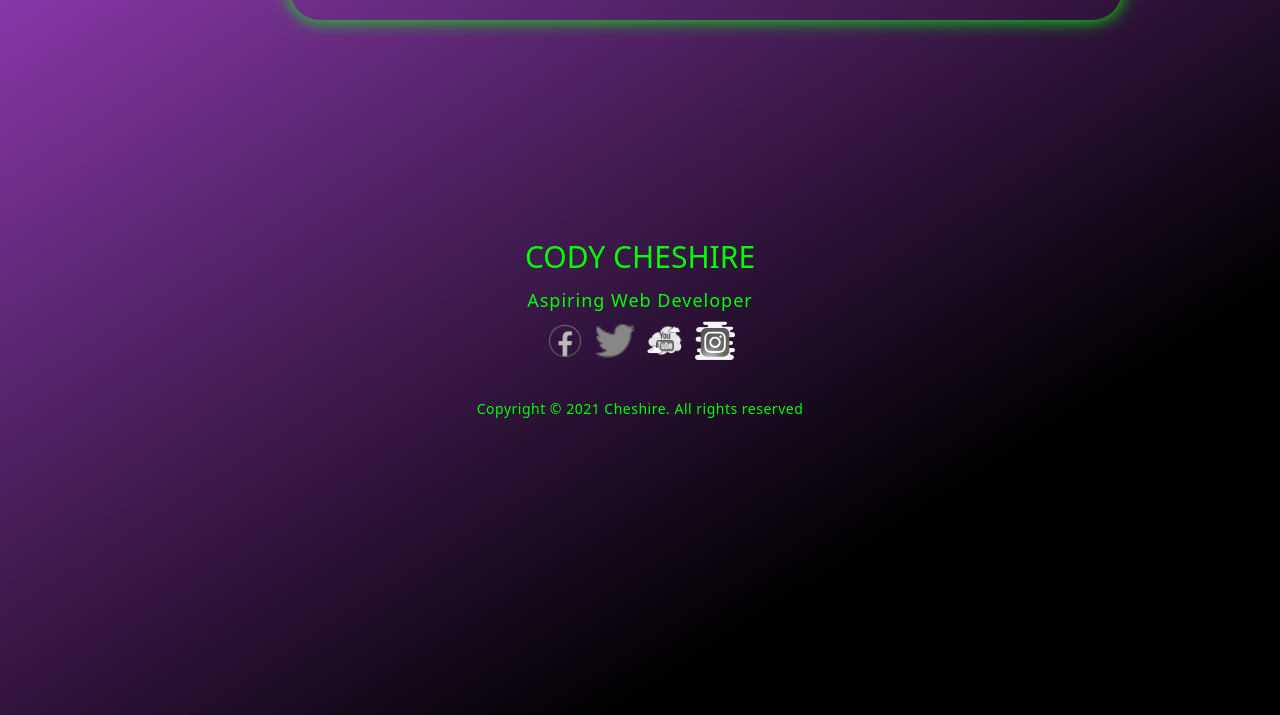
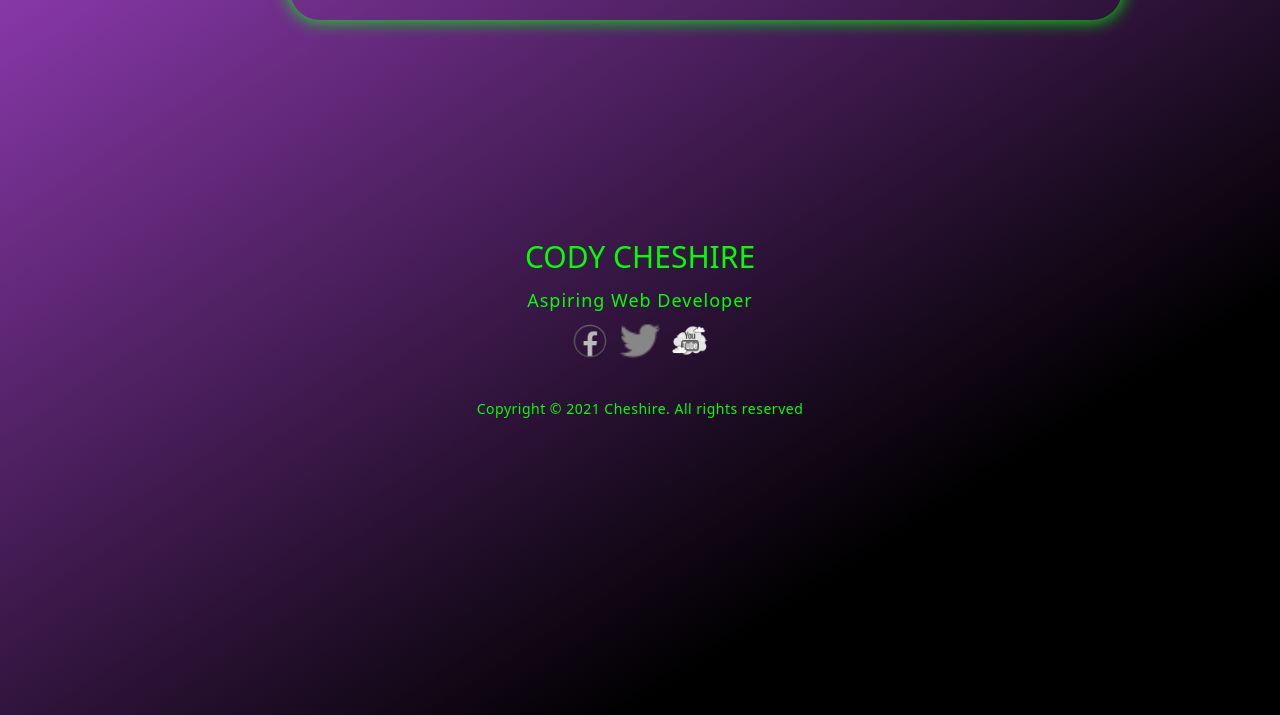
Before and after one commit to codycheshire95/portfolio-website, a plain HTML site: page index.html in a window 1280 px wide. Shown: the part 4085-4800 px from the top of the page. Drawn offline with nearby package versions, Linux system fonts and the light colour scheme.

Commit message:
Update index.html

```diff
--- a/index.html
+++ b/index.html
@@ -202,9 +202,6 @@
             <div class="social-item">
                 <a href="https://www.youtube.com/user/phoenixflow15"><img src="https://github.com/codycheshire95/portfolio-website/blob/main/youtube.png?raw=true" height="24px" width="24px"></a>
             </div>
-            <div class="social-item">
-                <a href="https://www.instagram.com/phoenixflowparkour/"><img src="https://github.com/codycheshire95/portfolio-website/blob/main/instagram.png?raw=true" height="24px" width="24px"></a>
-            </div>
         </div>
         <p>Copyright © 2021 Cheshire. All rights reserved</p>
     </div>
```
